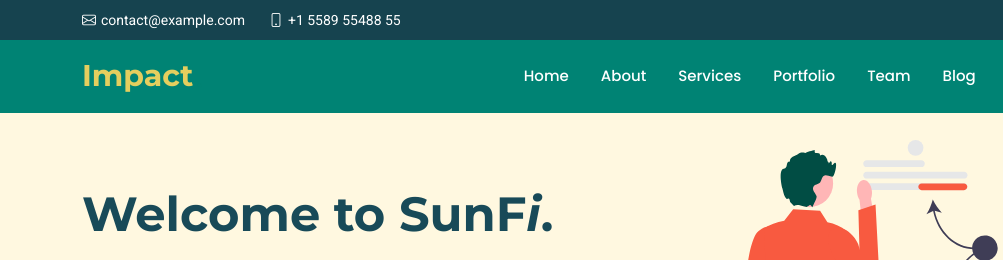
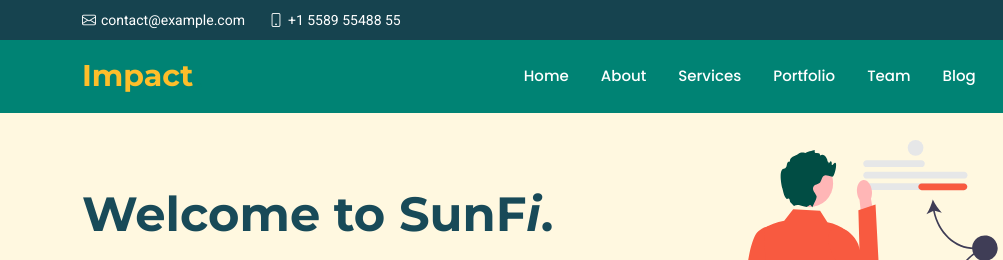
Before and after one commit to ZubedaWajid/Conuhacks9, a plain HTML site: page Impact/Impact/index.html in a window 1280 px wide. Shown: the top 260 px of the page, 0-1003 px from the left. Drawn offline with nearby package versions, Linux system fonts and the light colour scheme.

```diff
--- a/Impact/Impact/assets/css/main.css
+++ b/Impact/Impact/assets/css/main.css
@@ -232,7 +232,7 @@ h6 {
 --------------------------------------------------------------*/
 .header {
   --background-color: #008374;
-  --heading-color: #e4ce5e;
+  --heading-color: #FEBE2A;
   color: var(--default-color);
   transition: all 0.5s;
   z-index: 997;
```
Also changed, not shown: Impact/Impact/assets/img/finance_img_main.jpg (added), Impact/Impact/assets/img/financialhealth2.jpg (added).
